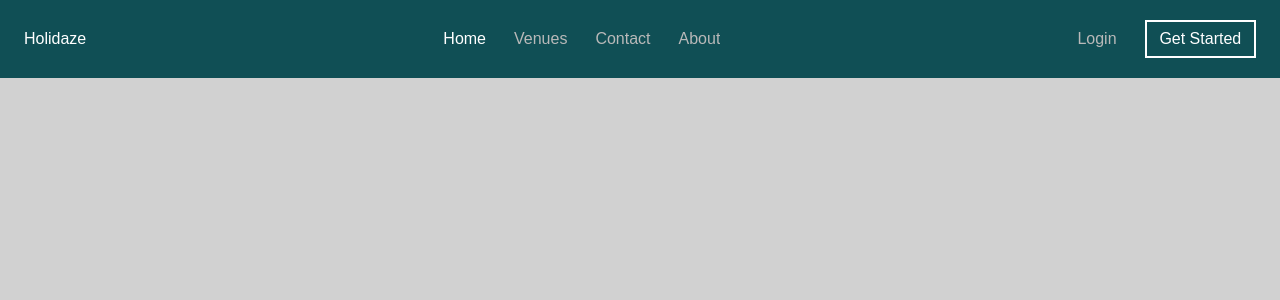
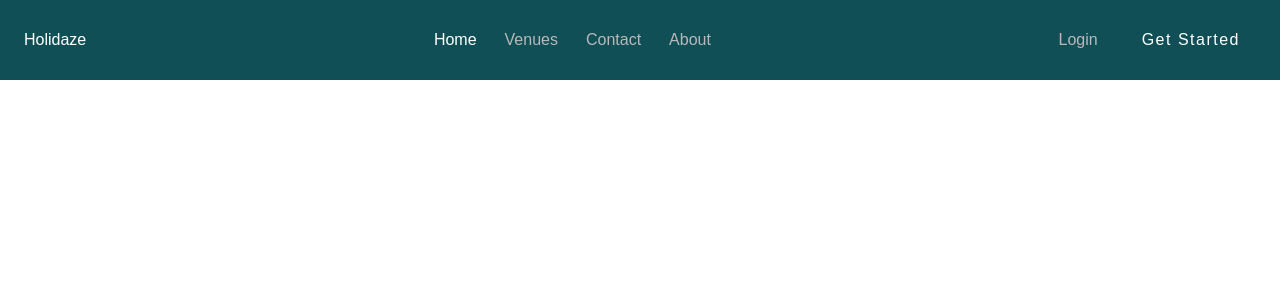
Before and after one commit to May-Tove/holidaze, a React (Vite) app: page / in a window 1280 px wide. Shown: the top 300 px of the page. Built offline with nearby package versions, Linux system fonts and the light colour scheme; a web font is replaced by a local one.

Commit message:
Creating custom style for components and utils

```diff
--- a/src/index.css
+++ b/src/index.css
@@ -2,22 +2,19 @@
 @import 'tailwindcss/components';
 @import 'tailwindcss/utilities';
 
-body {
-  background-color: rgb(209, 209, 209);
-}
-
 @layer components {
   .btn {
-    background-color: 0;
-    border: 2px solid white;
-    padding: 0.3rem 0.8rem;
+    background-color: theme('colors.primary');
+    padding: 0.5rem 1rem;
     color: white;
-    transition: all 0.5s ease-in-out;
+    letter-spacing: 1.5px;
+    transition: all 0.3s ease-in-out;
   }
 
-  .btn:hover {
-    background-color: white;
-    color: rgb(56, 56, 56);
+  .btn:hover,
+  .btn:focus,
+  .btn:focus-visible {
+    background-color: theme('colors.secondary');
   }
 }
 
@@ -32,7 +29,29 @@ body {
   .active {
     color: white;
   }
+
+  .category-card-container {
+    overflow: hidden;
+  }
+
+  .category-card {
+    background-position: center;
+    background-size: cover;
+    display: flex;
+    align-items: center;
+    justify-content: center;
+    text-align: center;
+    height: 350px;
+    transition: all 0.5s ease;
+  }
+
+  .category-card:hover,
+  .category-card:focus,
+  .category-card:focus-visible {
+    transform: scale(1.2);
+  }
 }
+
 /*:root {
   font-family: Inter, system-ui, Avenir, Helvetica, Arial, sans-serif;
   line-height: 1.5;
```
